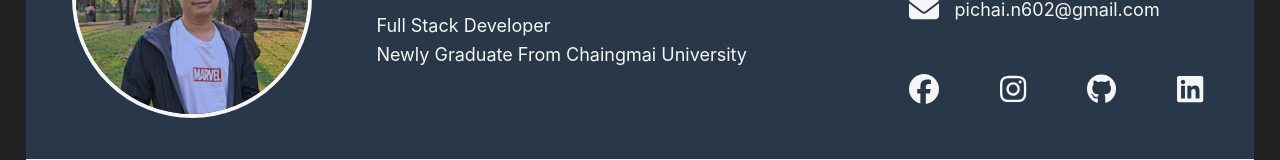
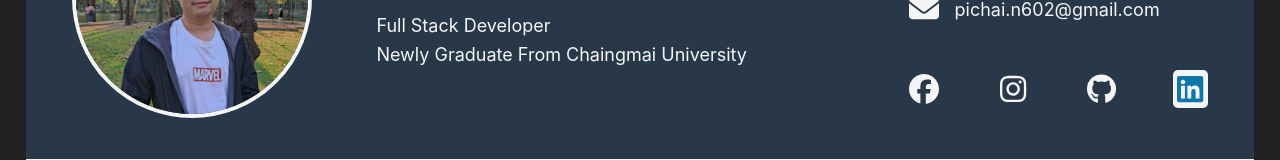
Before and after one commit to Kiissu602/kiissu602.github.io, a Vue app: page / in a window 1280 px wide. In both pictures the pointer is over the icon 1190 px from the left and 259 px from the top of the page. Shown: the part 170-330 px from the top of the page. Built offline with nearby package versions, Linux system fonts and the light colour scheme.

Commit message:
add linkedin

```diff
--- a/src/components/desktop/ico.vue
+++ b/src/components/desktop/ico.vue
@@ -35,7 +35,12 @@ export default {};
       <a href="https://github.com/Kiissu602" target="_blank">
         <fa :icon="['fab', 'github']" class="fai github" />
       </a>
-      <fa :icon="['fab', 'linkedin']" class="fai" />
+      <a
+        href="https://www.linkedin.com/in/pichai-namwan-193a96234/"
+        target="_blank"
+      >
+        <fa :icon="['fab', 'linkedin']" class="fai linkedin" />
+      </a>
     </div>
   </div>
 </template>
@@ -113,4 +118,10 @@ a {
   border-radius: 5px;
   transition: all 0.4s cubic-bezier(0.45, 0, 0.55, 1);
 }
+.linkedin:hover {
+  color: #0e76a8;
+  background: whitesmoke;
+  border-radius: 5px;
+  transition: all 0.4s cubic-bezier(0.45, 0, 0.55, 1);
+}
 </style>
```
